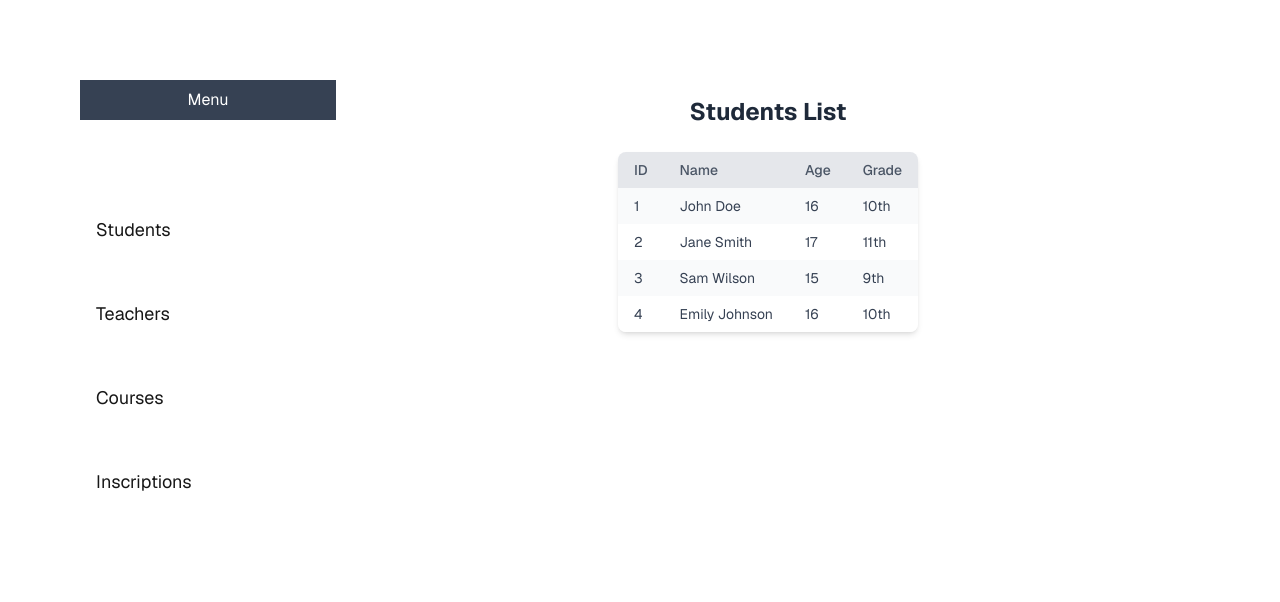
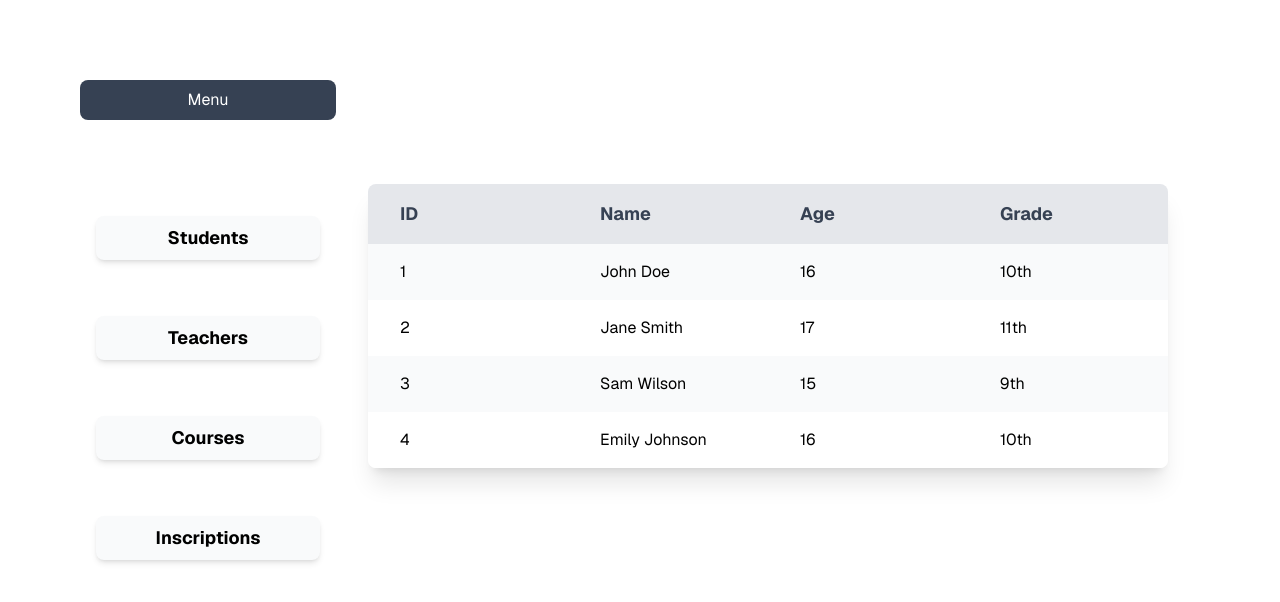
Before and after one commit to EdsCodes/schoolMonitoringApp, a Next.js app: page / in a window 1280 px wide. Shown: the top 602 px of the page. Built offline with nearby package versions, Linux system fonts and the light colour scheme.

Commit message:
FIX, some sthetic details in the sidebar and the students table

```diff
--- a/src/components/sideBar.tsx
+++ b/src/components/sideBar.tsx
@@ -13,17 +13,17 @@ function SideBar() {
         <div className={`flex flex-col ${isOpen ? "w-64" : "w-16"} bg-black-90 h-screen transition-width duration-300`}>
             <button
                 onClick={toggleMenu}
-                className="p-2 text-white bg-gray-700 hover:bg-gray-600 focus:outline-none"
+                className="p-2 text-white bg-gray-700 hover:bg-gray-600 focus:outline-none rounded-lg"
             >
                 Menu
             </button>
             {isOpen && (
                 <div className="flex flex-col gap-4 p-4">
                     <nav className="flex flex-col gap-4 items-start mt-10">
-                        <a href="#" className="text-lg mt-10">Students</a>
-                        <a href="#" className="text-lg mt-10">Teachers</a>
-                        <a href="#" className="text-lg mt-10">Courses</a>
-                        <a href="#" className="text-lg mt-10">Inscriptions</a>
+                        <a href="#" className="text-lg mt-10 bg-gray-50 text-black font-bold py-2 px-4 rounded shadow-md hover:shadow-lg active:scale-95 transition rounded-lg min-w-full text-center hover:bg-purple-700 hover:text-white">Students</a>
+                        <a href="#" className="text-lg mt-10 bg-gray-50 text-black font-bold py-2 px-4 rounded shadow-md hover:shadow-lg active:scale-95 transition rounded-lg min-w-full text-center hover:bg-purple-700 hover:text-white">Teachers</a>
+                        <a href="#" className="text-lg mt-10 bg-gray-50 text-black font-bold py-2 px-4 rounded shadow-md hover:shadow-lg active:scale-95 transition rounded-lg min-w-full text-center hover:bg-purple-700 hover:text-white">Courses</a>
+                        <a href="#" className="text-lg mt-10 bg-gray-50 text-black font-bold py-2 px-4 rounded shadow-md hover:shadow-lg active:scale-95 transition rounded-lg min-w-full text-center hover:bg-purple-700 hover:text-white">Inscriptions</a>
                     </nav>
                 </div>
             )}
--- a/src/pages/students.tsx
+++ b/src/pages/students.tsx
@@ -9,47 +9,41 @@ const students = [
 
 const StudentsPage: React.FC = () => {
   return (
-        <div className="min-h-screen p-4">
-            <div className="w-full">
-                <h1 className="text-2xl font-bold text-gray-800 mb-6 text-center">
+    <div className="flex min-h-screen">
+
+      <main className="flex-1 p-8">
+        <h1 className="text-4xl font-extrabold text-white mb-8 text-center">
           Students List
         </h1>
-                <div className="bg-white shadow-md rounded-lg overflow-hidden">
-                    <table className="min-w-full table-auto">
-                        <thead className="bg-gray-200">
+
+        <div className="w-full max-w-full bg-white shadow-xl rounded-lg overflow-x-auto">
+          <table className="w-full table-fixed">
+            <thead className="text-lg text-gray-700 bg-gray-200">
               <tr>
-                                <th className="px-4 py-2 text-left text-sm font-medium text-gray-600">
-                                    ID
-                                </th>
-                                <th className="px-4 py-2 text-left text-sm font-medium text-gray-600">
-                                    Name
-                                </th>
-                                <th className="px-4 py-2 text-left text-sm font-medium text-gray-600">
-                                    Age
-                                </th>
-                                <th className="px-4 py-2 text-left text-sm font-medium text-gray-600">
-                                    Grade
-                                </th>
+                <th className="px-8 py-4 text-left">ID</th>
+                <th className="px-8 py-4 text-left">Name</th>
+                <th className="px-8 py-4 text-left">Age</th>
+                <th className="px-8 py-4 text-left">Grade</th>
               </tr>
             </thead>
             <tbody>
-                            {students.map((student, index) => (
+              {students.map((student, idx) => (
                 <tr
                   key={student.id}
                   className={`${
-                                        index % 2 === 0 ? "bg-gray-50" : "bg-white"
-                                    } hover:bg-gray-100`}
+                    idx % 2 === 0 ? "bg-gray-50" : "bg-white"
+                  } text-black hover:bg-gray-200 text-base`}
                 >
-                                    <td className="px-4 py-2 text-sm text-gray-700">{student.id}</td>
-                                    <td className="px-4 py-2 text-sm text-gray-700">{student.name}</td>
-                                    <td className="px-4 py-2 text-sm text-gray-700">{student.age}</td>
-                                    <td className="px-4 py-2 text-sm text-gray-700">{student.grade}</td>
+                  <td className="px-8 py-4">{student.id}</td>
+                  <td className="px-8 py-4">{student.name}</td>
+                  <td className="px-8 py-4">{student.age}</td>
+                  <td className="px-8 py-4">{student.grade}</td>
                 </tr>
               ))}
             </tbody>
           </table>
         </div>
-            </div>
+      </main>
     </div>
   );
 };
```
Lines whose indentation alone changed are shown as unchanged.
